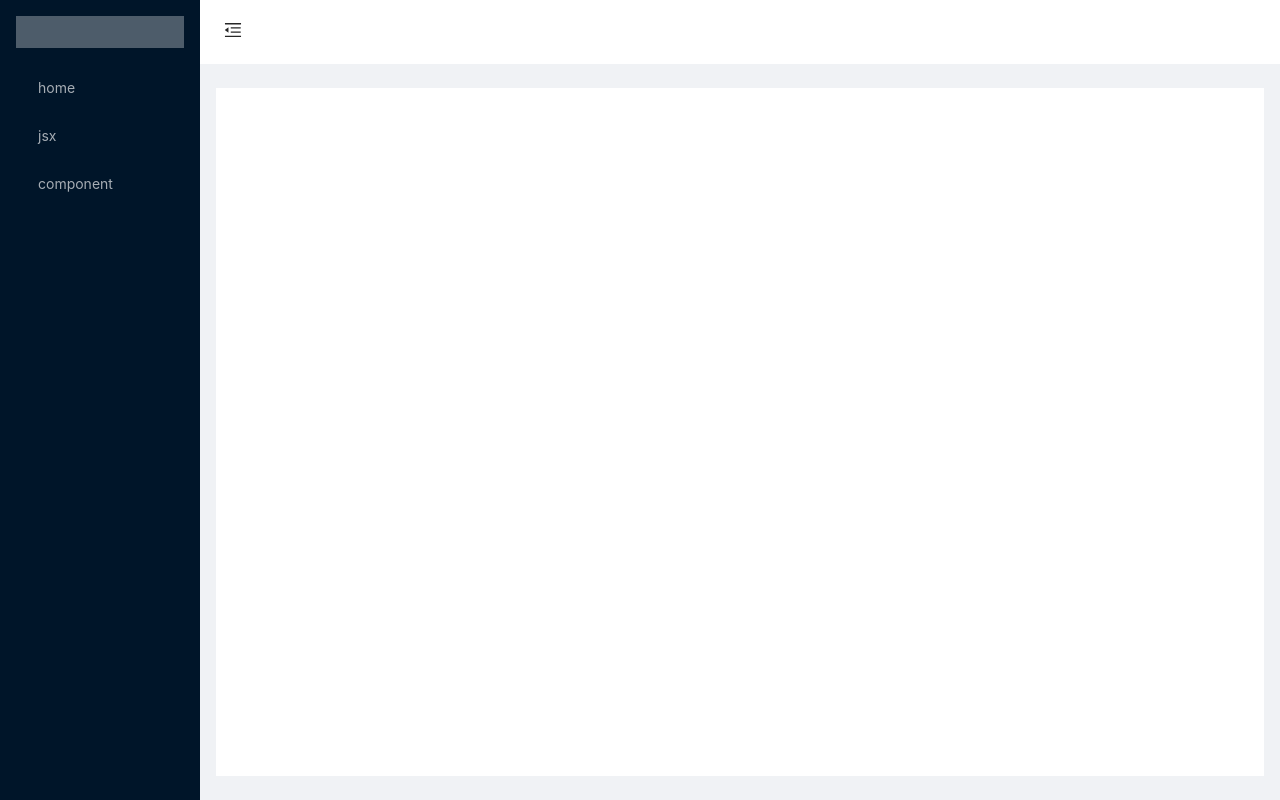
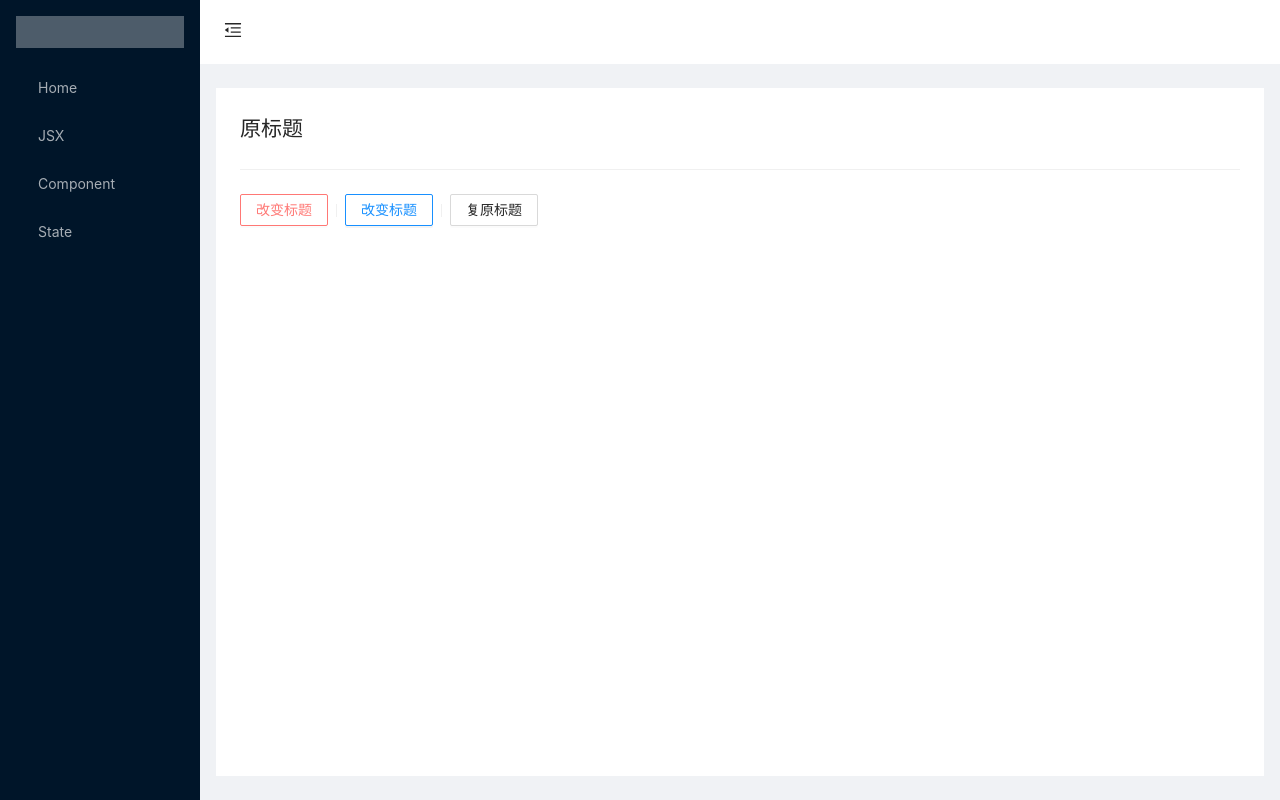
Before and after one commit to StevieTaylor/react-studying, a React (Create React App) app: page /state in a window 1280 px wide. Built offline with nearby package versions, Linux system fonts and the light colour scheme.

Commit message:
[feat] State

```diff
--- /dev/null
+++ b/src/pages/State/index.tsx
@@ -0,0 +1,57 @@
+/*
+ * @Author: Stevie
+ * @Date: 2021-03-24 00:28:27
+ * @LastEditors: Stevie
+ * @LastEditTime: 2021-03-24 02:16:18
+ * @Description: file content
+ */
+import { Button, Divider, message } from "antd"
+import React from "react"
+
+interface IState {
+    title: string;
+}
+
+class State extends React.Component<{}, IState> {
+
+    constructor(props) {
+        super(props)
+        this.state = {
+            title: '原标题'
+        }
+    }
+
+    // - changeTitle是作为onClick的回调，不是通过实例调用的，即直接调用
+    // - class类中的方法默认开启了局部严格模式，所以changeTitle的this指向了undefined
+    changeTitle() {
+        this ? this.setState({ title: '新标题' }) : message.warning('this is undefined, can not change title')
+    }
+
+    changeTitle2 = () => {
+        this.setState({
+            title: '新标题'
+        })
+    }
+
+    resetTitle = () => {
+        this.setState({
+            title: '原标题'
+        })
+    }
+
+    render() {
+        return (
+            <div>
+                <h2>{this.state.title}</h2>
+                <Divider type='horizontal'></Divider>
+                <Button onClick={this.changeTitle} ghost={true} danger={true}>改变标题</Button>
+                <Divider type='vertical'></Divider>
+                <Button onClick={this.changeTitle2} type='primary' ghost={true}>改变标题</Button>
+                <Divider type='vertical'></Divider>
+                <Button onClick={this.resetTitle}>复原标题</Button>
+            </div>
+        )
+    }
+}
+
+export default State
--- a/src/router/config.ts
+++ b/src/router/config.ts
@@ -1,7 +1,8 @@
 import { RouteComponentProps } from "react-router-dom";
-import Home from '@pages/home/home';
-import JSX from '@pages/JSX/index';
-import Components from '../pages/components/index';
+import Home from '../pages/home';
+import JSX from '../pages/JSX';
+import Components from '../pages/components';
+import State from '../pages/State';
 
 export interface IRouterProps {
     path: string;
@@ -18,20 +19,27 @@ export const ROUTES: IRouterProps[] = [
         exact: true,
         component: Home,
         icon: 'zhuye',
-        name: "home"
+        name: "Home"
     },
     {
         path: "/jsx",
         exact: true,
         component: JSX,
         icon: 'duihua',
-        name: 'jsx'
+        name: 'JSX'
     },
     {
         path: '/component',
         exact: true,
         component: Components,
         icon: 'buju',
-        name: 'component'
+        name: 'Component'
+    },
+    {
+        path: '/state',
+        exact: true,
+        component: State,
+        icon: 'zhinan',
+        name: 'State'
     }
 ]
```
